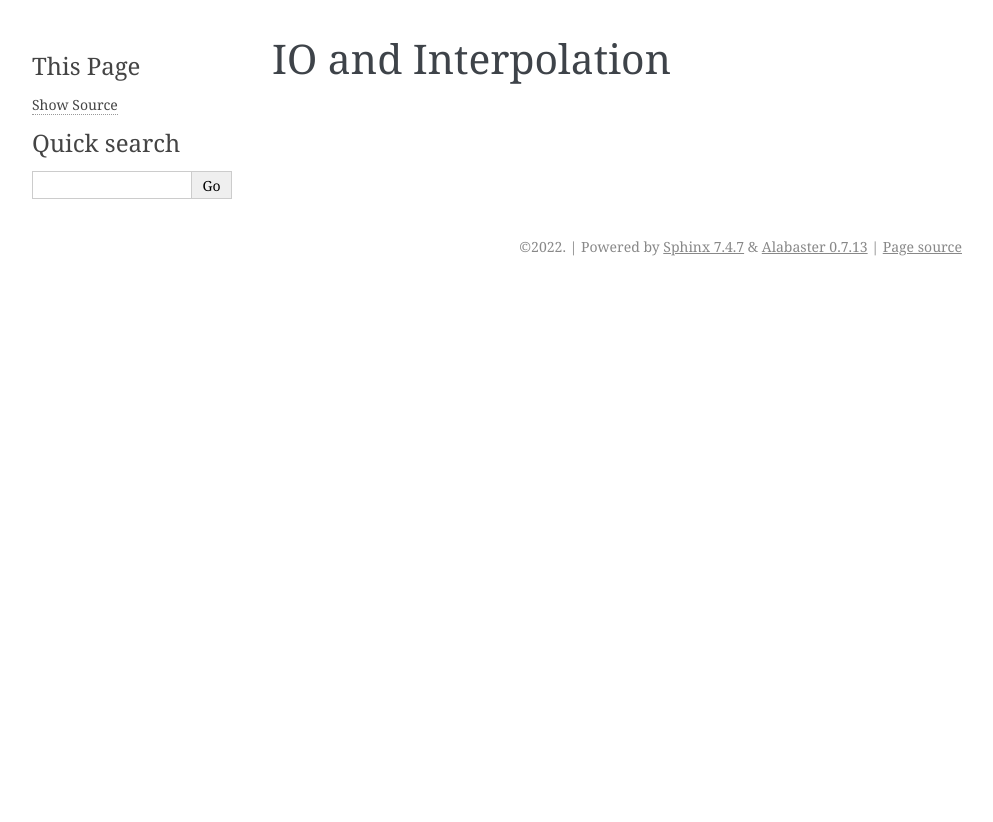
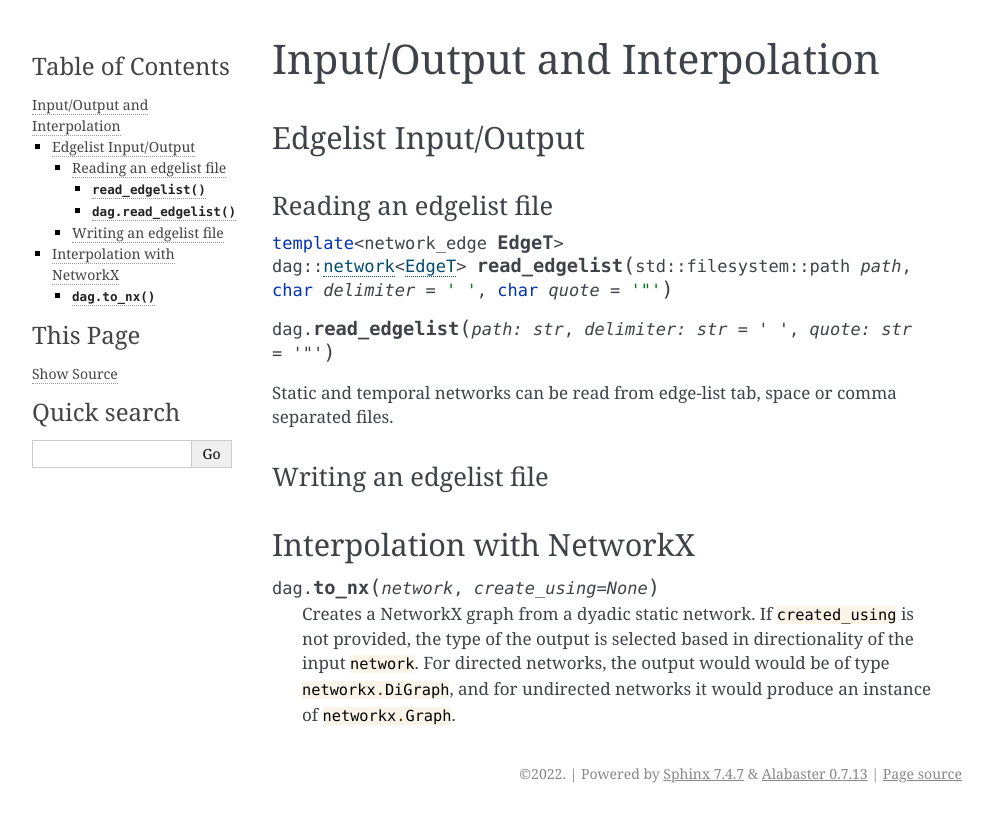
Before and after one commit to reticula-network/reticula-python, a Sphinx documentation site: the page built from docs/io.rst, in a window 1280 px wide. Shown: the top 822 px of the page, without its empty margins (148-1141 px from the left). Built offline with Sphinx 7.4.7, drawn with Linux system fonts in a browser that asks for light colours.

Commit message:
docs: adding some IO operations

```diff
--- a/docs/io.rst
+++ b/docs/io.rst
@@ -1,2 +1,37 @@
-IO and Interpolation
-====================
+Input/Output and Interpolation
+==============================
+
+Edgelist Input/Output
+---------------------
+
+..
+  TODO: Talk about supported edge types
+
+Reading an edgelist file
+^^^^^^^^^^^^^^^^^^^^^^^^
+
+.. cpp:function:: template <network_edge EdgeT> \
+  dag::network<EdgeT> read_edgelist(std::filesystem::path path, \
+    char delimiter = ' ', char quote = '"')
+
+.. py:function:: dag.read_edgelist(path: str, \
+  delimiter: str = " ", quote: str = "\"")
+
+
+Static and temporal networks can be read from edge-list tab, space or comma
+separated files.
+
+
+Writing an edgelist file
+^^^^^^^^^^^^^^^^^^^^^^^^
+
+Interpolation with NetworkX
+---------------------------
+
+.. py:function:: dag.to_nx(network, create_using = None)
+
+  Creates a NetworkX graph from a dyadic static network. If :py:`created_using`
+  is not provided, the type of the output is selected based in directionality of
+  the input :py:`network`. For directed networks, the output would would be of
+  type :py:`networkx.DiGraph`, and for undirected networks it would produce an
+  instance of :py:`networkx.Graph`.
```
